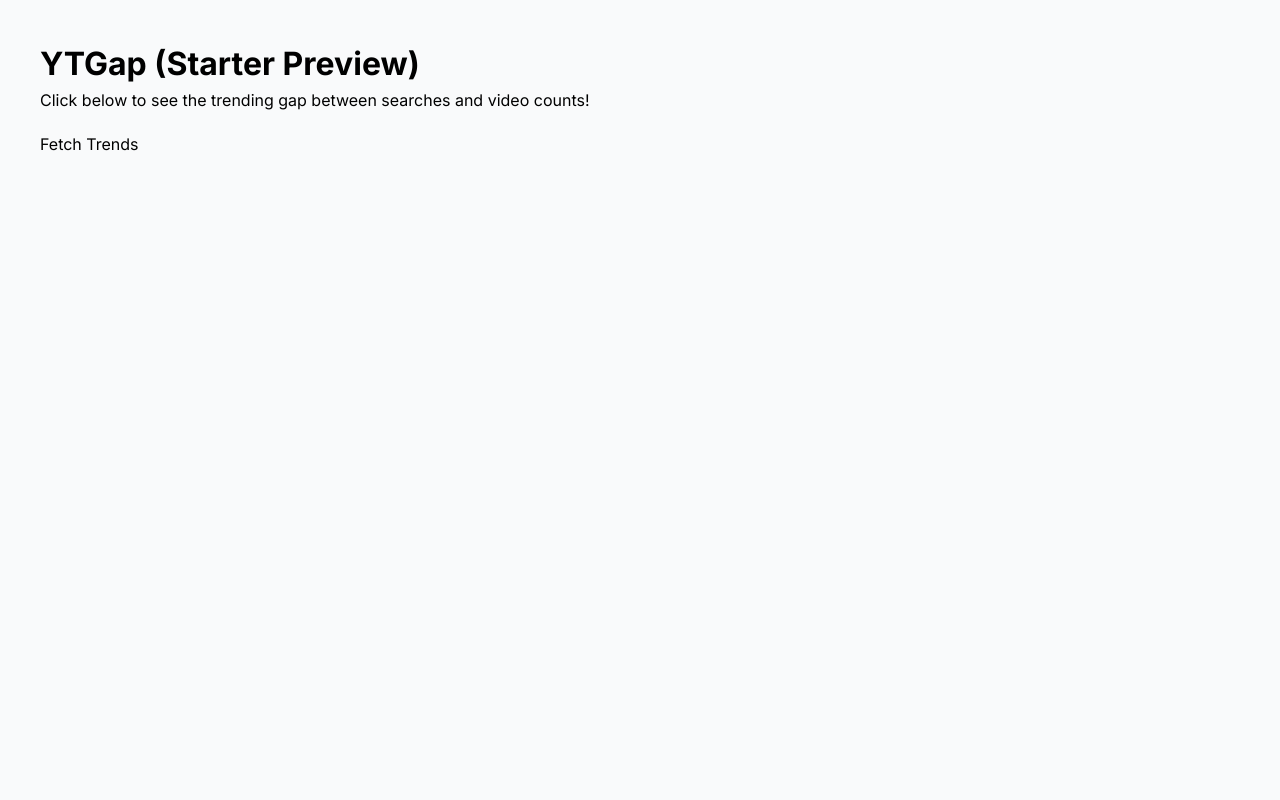
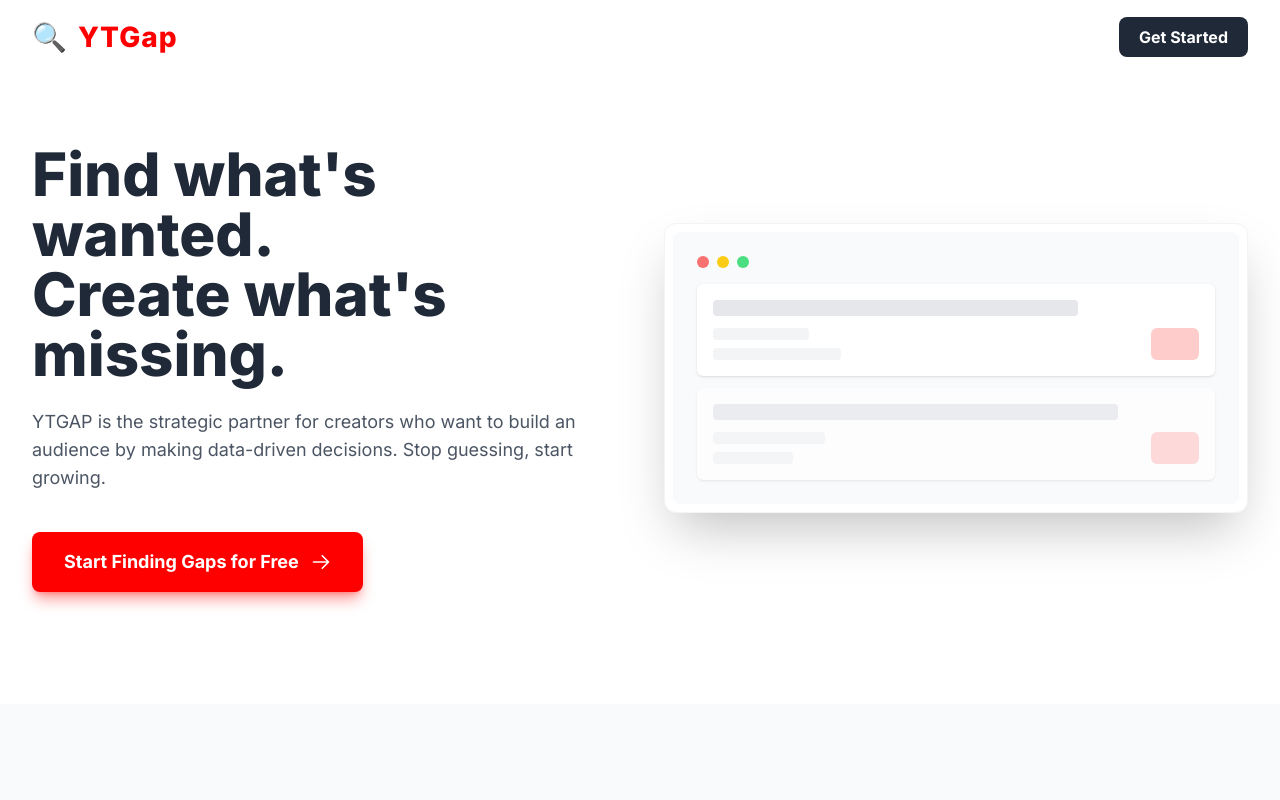
Before and after one commit to ytgap/ytgap-clean, a Next.js app: page / in a window 1280 px wide. Shown: the top 800 px of the page. Built offline with nearby package versions, Linux system fonts and the light colour scheme.

Commit message:
Update index.tsx

```diff
--- a/pages/index.tsx
+++ b/pages/index.tsx
@@ -1,33 +1,18 @@
-import { useState } from "react";
-// Update the import path if your service file is elsewhere
-import { fetchYouTubeTrends } from "../services/youtubeTrendService";
+import Head from 'next/head';
+import HomePage from '../components/HomePage';
 
 export default function Home() {
-  const [trends, setTrends] = useState<any[]>([]);
-  const [loading, setLoading] = useState(false);
-
-  // Basic handler: Fetch trends (you can improve parameters later)
-  const handleSearch = async () => {
-    setLoading(true);
-    const result = await fetchYouTubeTrends("", "AI Music", "10000", "0.01");
-    setTrends(result);
-    setLoading(false);
-  };
-
   return (
-    <div style={{ padding: 40 }}>
-      <h1 style={{ fontWeight: 700, fontSize: 32 }}>YTGap (Starter Preview)</h1>
-      <p>Click below to see the trending gap between searches and video counts!</p>
-      <button onClick={handleSearch} disabled={loading} style={{ marginTop: 20, marginBottom: 20 }}>
-        {loading ? "Loading..." : "Fetch Trends"}
-      </button>
-      <ul>
-        {trends.map((trend, idx) => (
-          <li key={idx}>
-            <strong>{trend.term}</strong>: {trend.dailySearches} searches, {trend.videoCount} videos
-          </li>
-        ))}
-      </ul>
-    </div>
+    <>
+      <Head>
+        <title>YTGAP - Find what's wanted. Create what's missing.</title>
+        <meta
+          name="description"
+          content="YTGAP is the strategic partner for creators who want to build an audience by making data-driven decisions. Stop guessing, start growing."
+        />
+        <link rel="icon" href="/favicon.ico" />
+      </Head>
+      <HomePage />
+    </>
   );
 }
```
